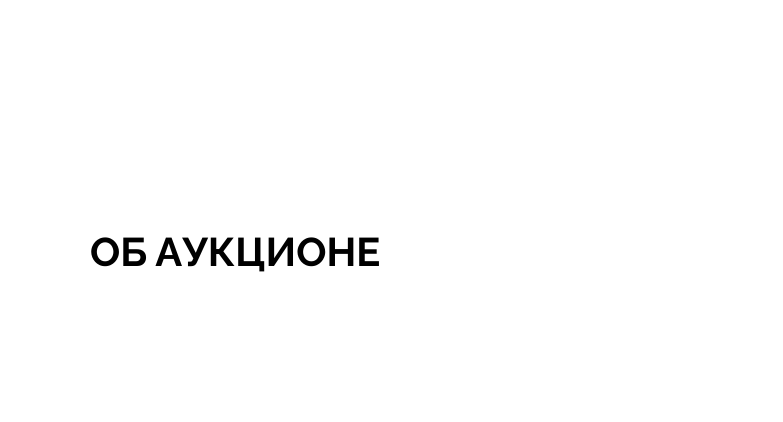
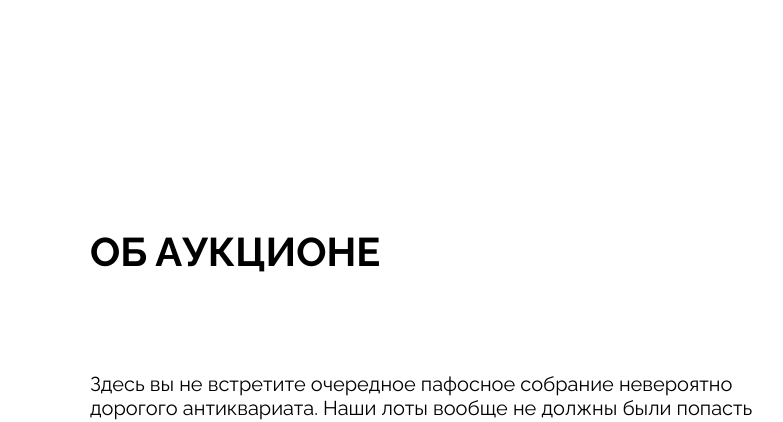
Before and after one commit to NNaassttyya/ono-tebe-nado-ad, a plain HTML site: page index.html in a window 1280 px wide. Shown: the part 2000-2422 px from the top of the page, 384-1167 px from the left. Drawn offline with Linux system fonts and the light colour scheme.

Commit message:
Итоговый сайт

```diff
--- a/styles/style.css
+++ b/styles/style.css
@@ -248,7 +248,7 @@ h1 {
 }
 
 .about_title {
-  padding: 100px 0 100px;
+  padding-top: 100px;
   font-weight: bold;
   font-size: 40px;
   line-height: 1;
```
